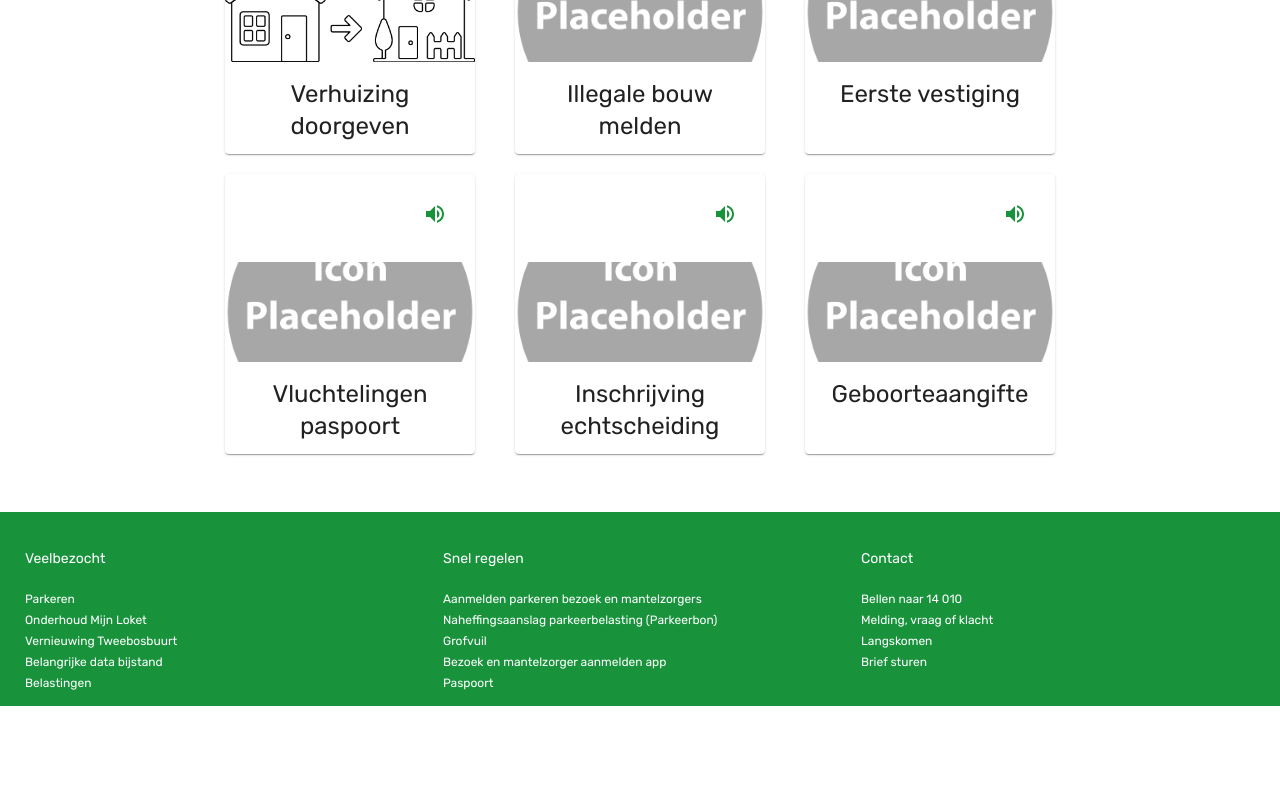
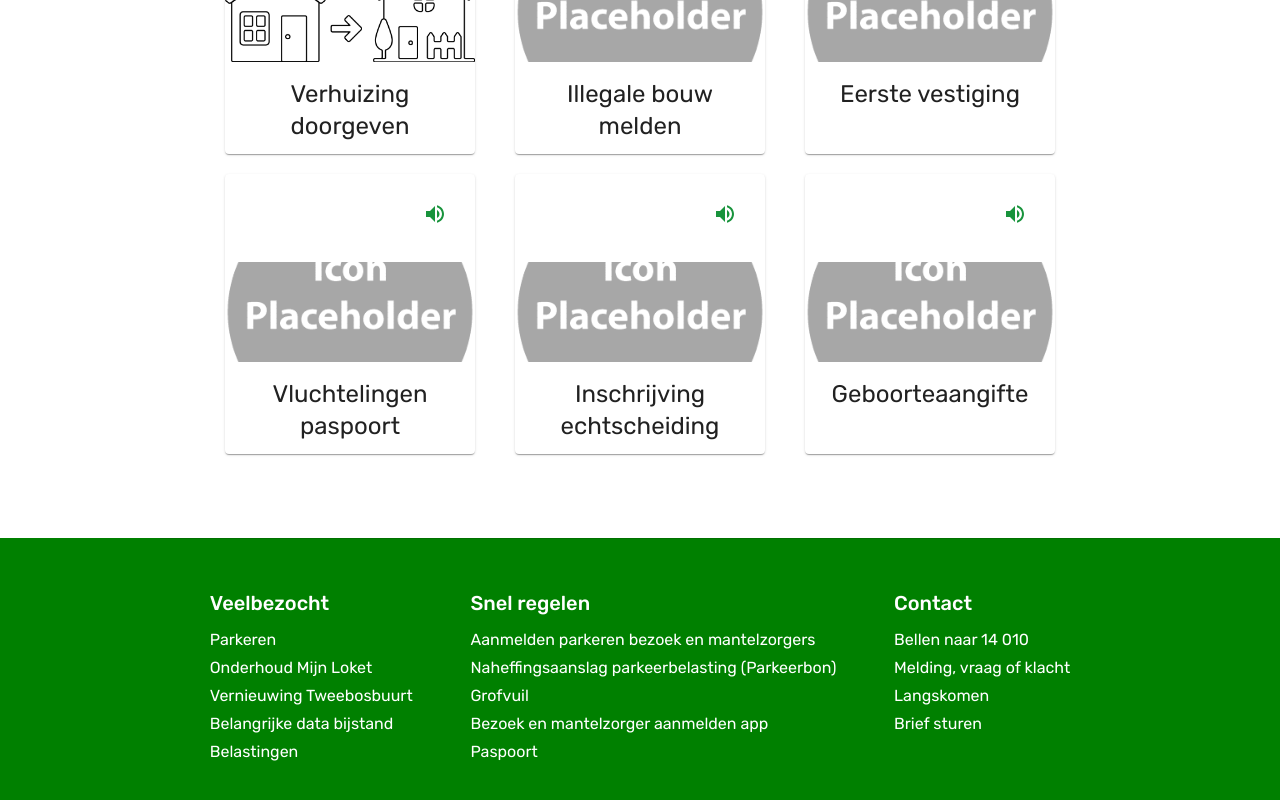
Before and after one commit to ReconnectCMI/search-bar, a React (Create React App) app: page / in a window 1280 px wide. Shown: the part 619-1419 px from the top of the page. Before the commit the page ends 1333 px from the top, so only its background shows below. Built offline with nearby package versions, Linux system fonts and the light colour scheme.

Commit message:
Fix footer changes.

```diff
--- a/src/components/footer/footer.css
+++ b/src/components/footer/footer.css
@@ -5,11 +5,22 @@ text-decoration: underline!important;
 .Footer {
     margin-top: 50px;
     max-width: 100vw;
+    padding: 0 50px 0 50px;
+    background-color: #18933C!important;
+    text-align: center;
 }
 
 .PaperFooter {
     width: 100vw;
-    background-color: #18933C!important;
+
     padding: 25px 25px 0 25px;
     margin-bottom: 0;
 }
+
+.header {
+    max-width: 100px;
+}
+
+.control {
+    max-width: 200px;
+}
--- a/src/components/footer/footer.js
+++ b/src/components/footer/footer.js
@@ -1,81 +1,85 @@
 import './footer.css'
 import React from "react";
-import Paper from '@material-ui/core/Paper';
+// import Paper from '@material-ui/core/Paper';
 import Grid from '@material-ui/core/Grid';
 import Typography from '@material-ui/core/Typography';
 import Link from '@material-ui/core/Link';
+import Container from '@material-ui/core/Container';
+import { makeStyles } from '@material-ui/core/styles';
+
+
+const footers = [
+    {
+      title: 'Veelbezocht',
+      description: ['Parkeren', 'Onderhoud Mijn Loket', 'Vernieuwing Tweebosbuurt', 'Belangrijke data bijstand', 'Belastingen'],
+    },
+    {
+      title: 'Snel regelen',
+      description: ['Aanmelden parkeren bezoek en mantelzorgers', 'Naheffingsaanslag parkeerbelasting (Parkeerbon)', 'Grofvuil', 'Bezoek en mantelzorger aanmelden app', 'Paspoort'],
+    },
+    {
+      title: 'Contact',
+      description: ['Bellen naar 14 010', 'Melding, vraag of klacht', 'Langskomen', 'Brief sturen'],
+    },
+  ];
+
+  const useStyles = makeStyles((theme) => ({
+    '@global': {
+      ul: {
+        margin: 0,
+        padding: 0,
+        listStyle: 'none',
+      },
+    },
+    heroContent: {
+      padding: theme.spacing(8, 0, 6),
+    },
+    footer: {
+      borderTop: `1px solid ${theme.palette.divider}`,
+      backgroundColor: 'green',
+      borderRadius: 0,
+      marginTop: theme.spacing(8),
+      paddingTop: theme.spacing(3),
+      paddingBottom: theme.spacing(3),
+      [theme.breakpoints.up('sm')]: {
+        paddingTop: theme.spacing(6),
+        paddingBottom: theme.spacing(6),
+      },
+    },
+    fogrid: {
+        textAlign: 'left',
+    },
+    backcolor: {
+        backgroundColor: 'green'
+    }
+  }));
 
 function Footer() {
+    const classes = useStyles();
   return (
-    <Paper className="Footer" elevation={0}>
-        <Grid container spacing={3} className="PaperFooter">
-        <Grid item xs={4} className="Header">
-            <Typography variant="body2">
-              Veelbezocht
-            </Typography><br/>
-            <Typography variant="caption">
-
-                <Link href="#" className="footerLinks" color="inherit">
-                    Parkeren
-                </Link><br />
-                <Link href="#" className="footerLinks" color="inherit">
-                    Onderhoud Mijn Loket
-                </Link><br />
-                <Link href="#" className="footerLinks" color="inherit">
-                    Vernieuwing Tweebosbuurt
-                </Link><br />
-                <Link href="#" className="footerLinks" color="inherit">
-                    Belangrijke data bijstand
-                </Link><br />
-                <Link href="#" className="footerLinks" color="inherit">
-                    Belastingen
-                </Link><br />
-            </Typography>
-          </Grid>
-          <Grid item xs={4} className="Header">
-            <Typography variant="body2">
-              Snel regelen
-            </Typography><br/>
-            <Typography variant="caption">
-                <Link href="#" className="footerLinks" color="inherit">
-                    Aanmelden parkeren bezoek en mantelzorgers
-                </Link><br />
-                <Link href="#" className="footerLinks" color="inherit">
-                    Naheffingsaanslag parkeerbelasting (Parkeerbon)
-                </Link><br />
-                <Link href="#" className="footerLinks" color="inherit">
-                    Grofvuil
-                </Link><br />
-                <Link href="#" className="footerLinks" color="inherit">
-                    Bezoek en mantelzorger aanmelden app
-                </Link><br />
-                <Link href="#" className="footerLinks" color="inherit">
-                    Paspoort
-                </Link>
-            </Typography>
-          </Grid>
-          <Grid item xs={4} className="Header">
-            <Typography variant="body2">
-              Contact
-            </Typography><br/>
-            <Typography variant="caption">
-                <Link href="#" className="footerLinks" color="inherit">
-                    Bellen naar 14 010
-                </Link><br />
-                <Link href="#" className="footerLinks" color="inherit">
-                    Melding, vraag of klacht
-                </Link><br />
-                <Link href="#" className="footerLinks" color="inherit">
-                    Langskomen
-                </Link><br />
-                <Link href="#" className="footerLinks" color="inherit">
-                    Brief sturen
-                </Link><br />
-            </Typography>
-          </Grid>
+    <div className={classes.backcolor}>
+        <Container maxWidth="md" component="footer" className={classes.footer}>
+        <Grid className={classes.fogrid} container spacing={4} justify="space-evenly">
+          {footers.map((footer) => (
+              <Grid item   key={footer.title}>
+              <Typography variant="h6" color="secondary" gutterBottom>
+                {footer.title}
+              </Typography>
+              <ul>
+                {footer.description.map((item) => (
+                    <li key={item}>
+                    <Link href="#" variant="subtitle1" color="secondary">
+                      {item}
+                    </Link>
+                  </li>
+                ))}
+              </ul>
+            </Grid>
+          ))}
         </Grid>
-    </Paper>
-  );
+      </Container>
+   </div>
+   );
 }
 
 export default Footer;
```
